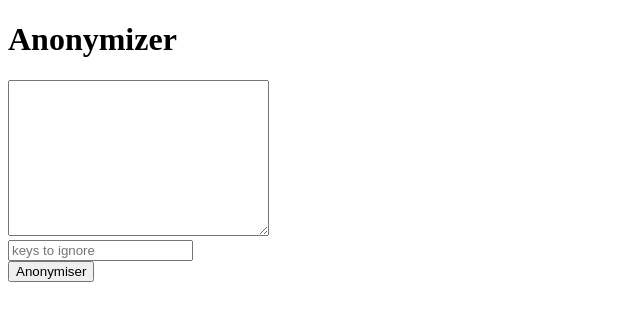
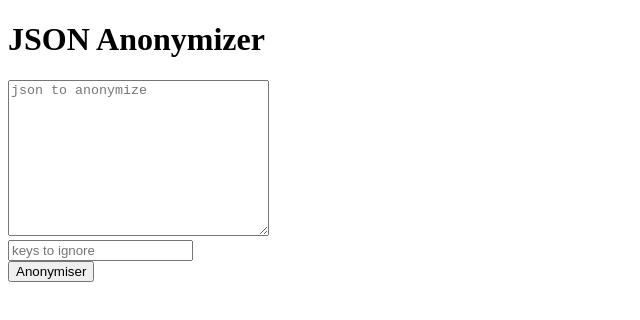
Before and after one commit to simonrenoult/anonymizer, a plain HTML site: page index.html in a window 1280 px wide. Shown: the whole page, without its empty margins (0-640 px from the left). Drawn offline with nearby package versions, Linux system fonts and the light colour scheme.

Commit message:
better regexp for separating keys

```diff
--- a/anonimisation.js
+++ b/anonimisation.js
@@ -2,7 +2,7 @@ $(document).ready(function () {
     let keysToIgnore
 
     $('#anonymisation').on('submit', function () {
-        keysToIgnore = $('input[name="keysToIgnore"]').val().split(' ')
+        keysToIgnore = $('input[name="keysToIgnore"]').val().split(/ |, ?/)
         const objectToAnonymize = JSON.parse($('textarea[name="json-source"]').val())
         removeValues(objectToAnonymize)
 
--- a/index.html
+++ b/index.html
@@ -4,9 +4,9 @@
     <title>Anonymiser</title>
 </head>
 <body>
-    <h1>Anonymizer</h1>
+    <h1>JSON Anonymizer</h1>
     <form id="anonymisation">
-        <textarea name="json-source" cols="30" rows="10"></textarea> <br>
+        <textarea name="json-source" placeholder="json to anonymize" cols="30" rows="10"></textarea> <br>
         <input placeholder="keys to ignore" type="text" name="keysToIgnore"> <br>
         <input type="submit" value="Anonymiser">
     </form>
```
